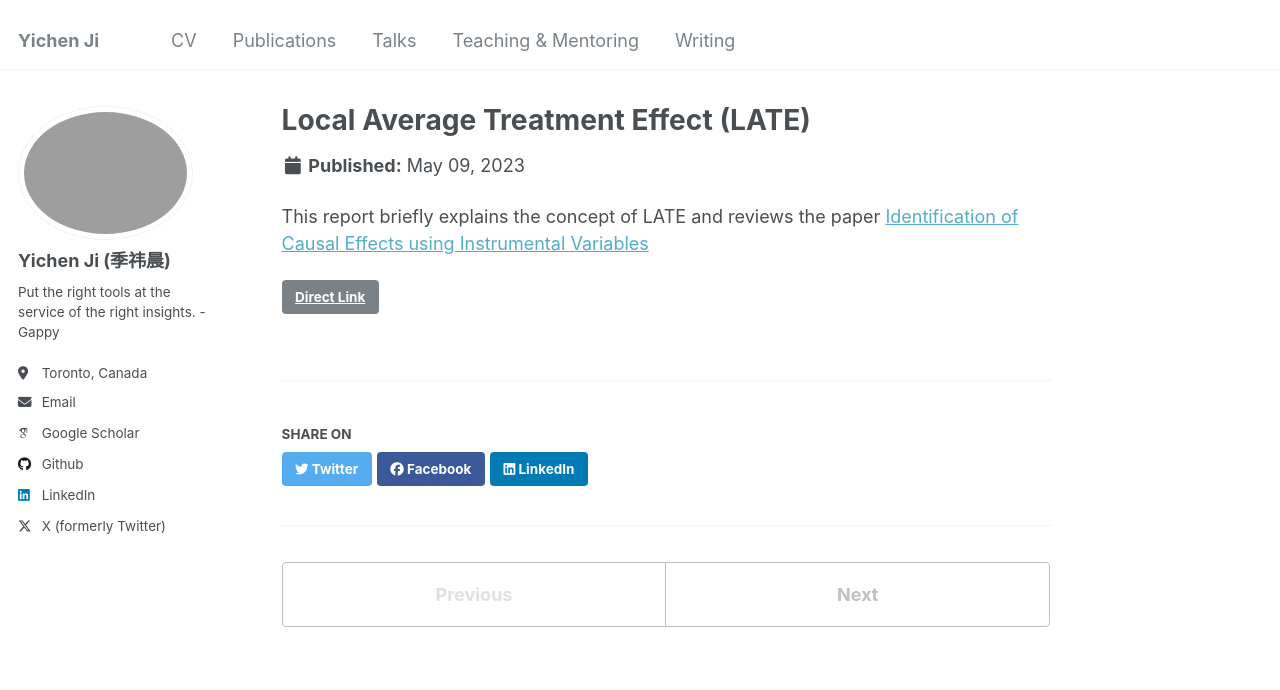
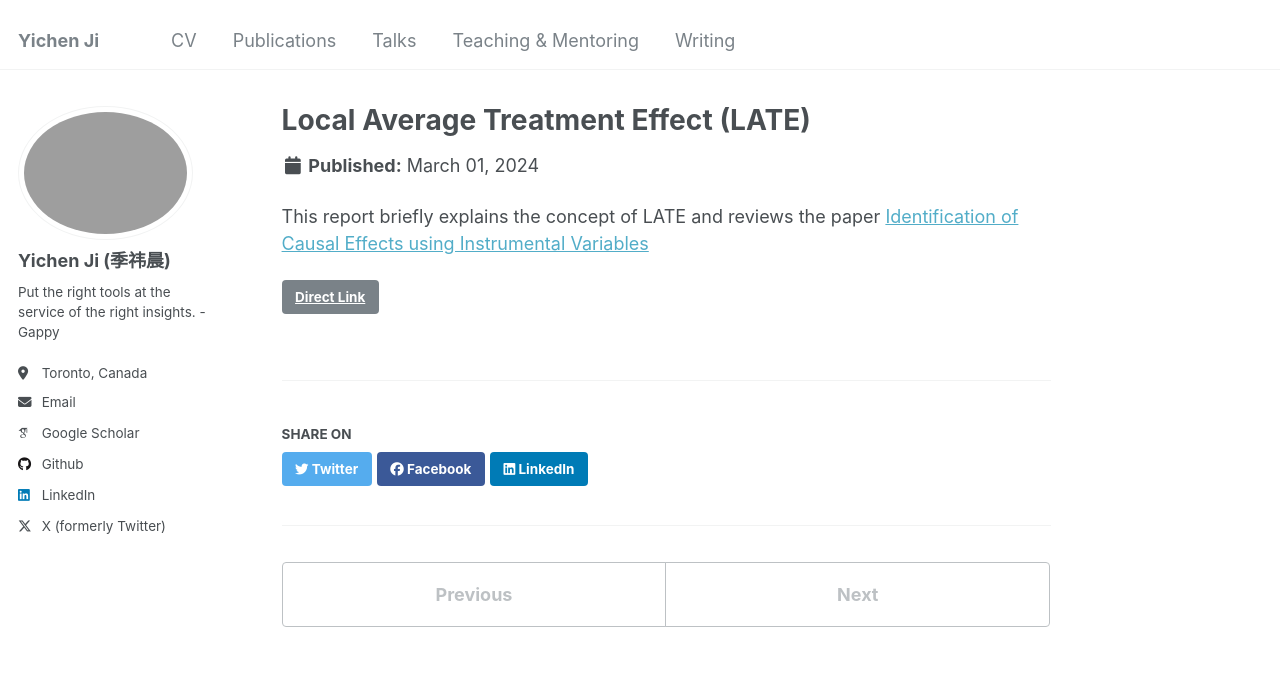
Before and after one commit to user-jiyichen/user-jiyichen.github.io, a Jekyll site: the page built from _writing/late.md, in a window 1280 px wide and 1007 px high. Shown: the top 690 px of the window. Built offline with Jekyll 4.4.1, drawn with Linux system fonts in a browser that asks for light colours; some web fonts are replaced.

Commit message:
Change publication date to March 1, 2024
Updated the publication date for the LATE report.

```diff
--- a/_writing/late.md
+++ b/_writing/late.md
@@ -1,7 +1,7 @@
 ---
 title: "Local Average Treatment Effect (LATE)"
 collection: writing
-date: 2023-05-09
+date: 2024-03-01
 link: /files/causal_LATE.pdf
 ---
 
```
